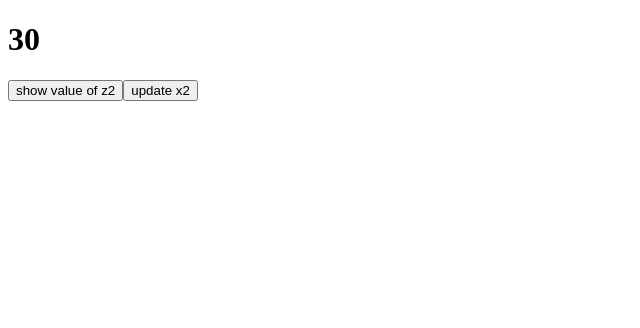
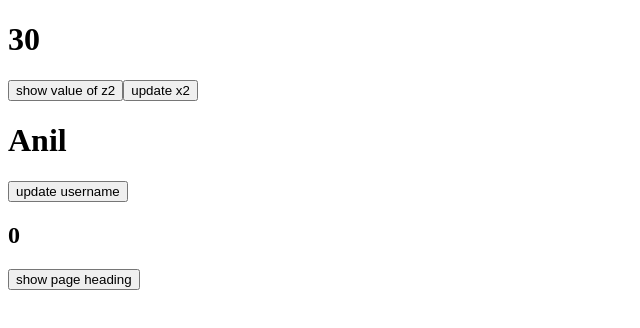
Before and after one commit to swatitiwari5300/angular-tut, an Angular app: page / in a window 1280 px wide. Shown: the top 328 px of the page, without its empty margins (0-640 px from the left). Built offline with nearby package versions, Linux system fonts and the light colour scheme.

Commit message:
control flow

```diff
--- a/src/app/app.component.html
+++ b/src/app/app.component.html
@@ -166,3 +166,13 @@ name="user">
 <button (click)="showValueComputedSig()">show value of z2</button>
 
 <button (click)="updateX2()">update x2</button>
+
+<h1>{{username()}}</h1>
+<button (click)="username.set('Sam')">update username</button>
+
+<h2>{{count1()}}</h2>
+<button (click)="toggleVal()">show page heading</button>
+
+@if (displayHeading) {
+<h1 style="background-color: green;">Page Heading</h1>
+}
--- a/src/app/app.component.ts
+++ b/src/app/app.component.ts
@@ -116,9 +116,9 @@ export class AppComponent {
   count = signal(10);
   x = 10;
 
-constructor(){
-  effect(() => {console.log(this.count())});
-}
+// constructor(){
+//   effect(() => {console.log(this.count())});
+// }
 
   updateValue(val:string){
     if(val === 'inc'){
@@ -161,4 +161,26 @@ constructor(){
   updateX2(){
     this.x2.set(1000);
   }
+
+  username = signal('Anil');
+  count1 =signal(0);
+  displayHeading = false
+
+  constructor(){
+    effect(() => {
+      console.log(this.username())
+      if(this.count1() === 2){
+        this.displayHeading = true;
+        setTimeout(() => {
+          this.displayHeading = false;
+        }, 2000)
+      }else{
+        this.displayHeading = false;
+      }
+    })
+  }
+
+  toggleVal(){
+    this.count1.set(this.count1()+1);
+  }
 }
```
